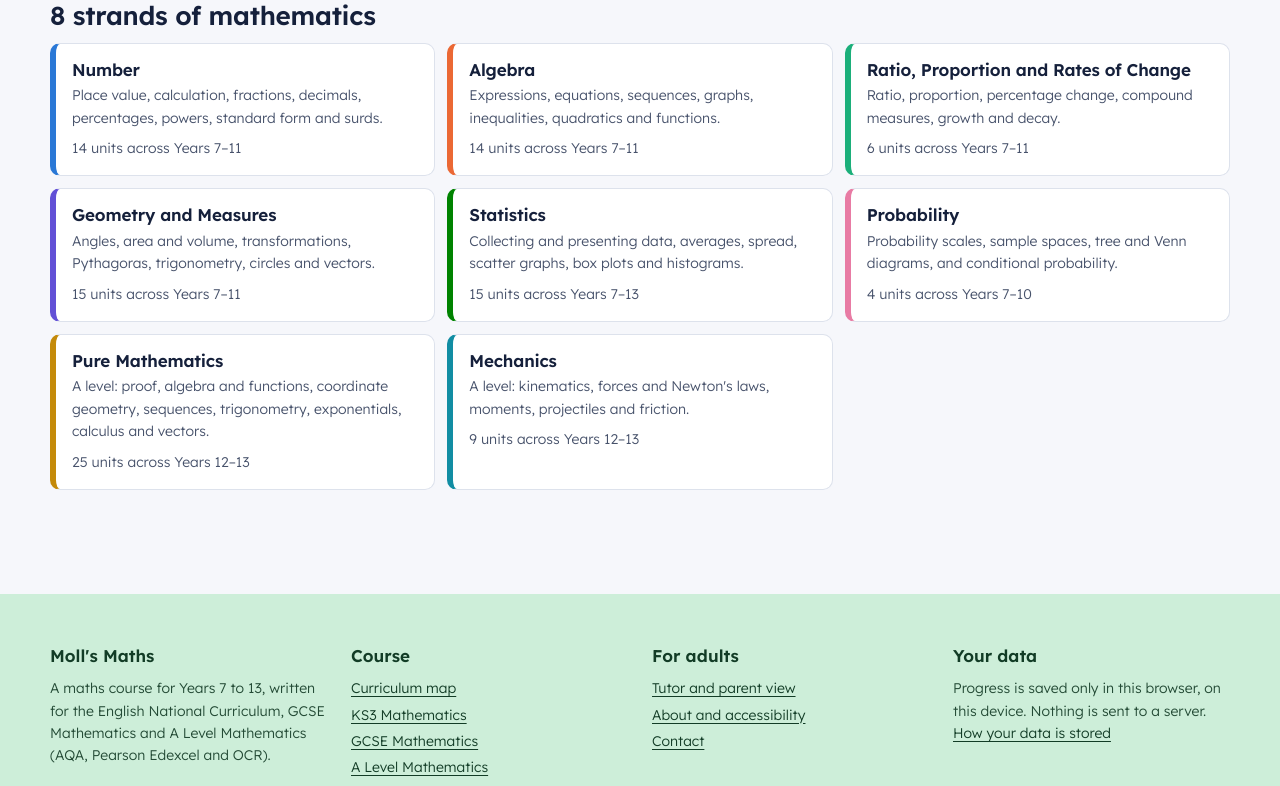
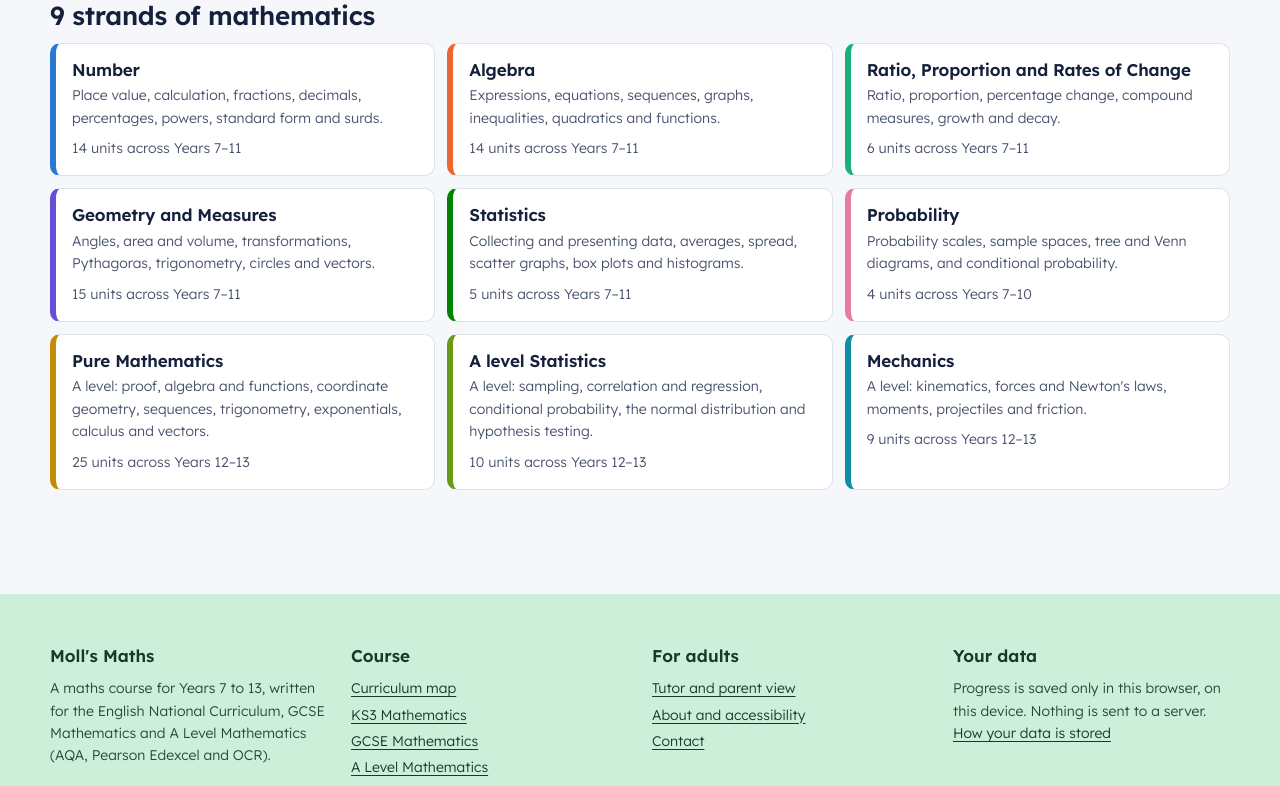
Before and after one commit to molly-hoy/molls-maths, a React (Vite) app: page / in a window 1280 px wide. Shown: the part 2013-2799 px from the top of the page. Built offline with nearby package versions, Linux system fonts and the light colour scheme.

Commit message:
A level stats change

```diff
--- a/src/components/Header.jsx
+++ b/src/components/Header.jsx
@@ -170,9 +170,10 @@ function TopicsDropdown({ item, pathname }) {
       {open && (
         <div id="menu-topics" className={`${styles.menu} ${styles.mega}`} onKeyDown={onMenuKey}>
           {/* Left: the topics. Pointing at one (or tabbing to it) shows its units.
-              The A level-only topics (Pure, Mechanics) come last, under their own heading. */}
+              GCSE topics and A level topics (Pure, Statistics, Mechanics) sit under
+              their own headings. */}
           <div className={styles.megaTopics}>
-            {[["Topics", STRANDS.filter((s) => !s.aLevel)], ["A level", STRANDS.filter((s) => s.aLevel)]].map(([heading, list]) => (
+            {[["GCSE", STRANDS.filter((s) => !s.aLevel)], ["A level", STRANDS.filter((s) => s.aLevel)]].map(([heading, list]) => (
               <div key={heading}>
                 <p className={styles.menuHeading}>{heading}</p>
                 <ul className={styles.menuList}>
--- a/src/data/curriculumALevel.js
+++ b/src/data/curriculumALevel.js
@@ -4,7 +4,7 @@
    Follows the DfE A Level Mathematics subject content, which AQA, Pearson
    Edexcel and OCR all teach. There are three strands:
      • pure        Pure mathematics (most of the course)
-     • statistics  Statistics (the same strand as GCSE statistics, carried on)
+     • alevel-statistics  Statistics (its own strand, separate from GCSE statistics)
      • mechanics   Mechanics
    Year 12 covers the AS content; Year 13 completes the full A level.
 
@@ -97,43 +97,43 @@ export const YEAR_12 = [
     ["Exponential functions", "The function eˣ", "Exponential modelling", "Logarithms", "Laws of logarithms", "Solving equations using logarithms", "Natural logarithms", "Logarithms and non-linear data"]),
 
   /* ---------------- Statistics ---------------- */
-  unit("y12-u13", 12, "statistics", "Data collection",
+  unit("y12-u13", 12, "alevel-statistics", "Data collection",
     "Populations and samples, sampling methods and their strengths, types of data, and getting to know your exam board's large data set.",
     ["I can describe and compare sampling methods", "I can classify data and explain why it matters", "I can explore and describe the large data set"],
     ["y9-u12"],
     ["Populations and samples", "Sampling methods", "Non-random sampling", "Types of data", "The large data set"]),
 
-  unit("y12-u14", 12, "statistics", "Measures of location and spread",
+  unit("y12-u14", 12, "alevel-statistics", "Measures of location and spread",
     "Averages and measures of spread, including variance and standard deviation, for raw and grouped data, and coding.",
     ["I can calculate the mean, median and mode, including from grouped data", "I can find quartiles, percentiles and interquartile range", "I can calculate variance and standard deviation", "I can use coding to simplify calculations"],
     ["y10-u11"],
     ["Measures of central tendency", "Other measures of location", "Measures of spread", "Variance and standard deviation", "Coding"]),
 
-  unit("y12-u15", 12, "statistics", "Representations of data",
+  unit("y12-u15", 12, "alevel-statistics", "Representations of data",
     "Spotting outliers and cleaning data, and drawing and interpreting box plots, cumulative frequency diagrams and histograms.",
     ["I can identify outliers and clean data", "I can draw and interpret box plots, cumulative frequency graphs and histograms", "I can compare distributions"],
     ["y10-u11", "y12-u14"],
     ["Outliers", "Box plots", "Cumulative frequency", "Histograms", "Comparing data"]),
 
-  unit("y12-u16", 12, "statistics", "Correlation",
+  unit("y12-u16", 12, "alevel-statistics", "Correlation",
     "Describing correlation in bivariate data and using regression lines to make and judge predictions.",
     ["I can describe correlation and explain that it does not show cause", "I can interpret a regression line in context", "I can tell interpolation from extrapolation"],
     ["y8-u11"],
     ["Correlation", "Linear regression"]),
 
-  unit("y12-u17", 12, "statistics", "Probability",
+  unit("y12-u17", 12, "alevel-statistics", "Probability",
     "Calculating probabilities with Venn diagrams and tree diagrams, and deciding whether events are mutually exclusive or independent.",
     ["I can use Venn and tree diagrams to find probabilities", "I can tell whether events are mutually exclusive", "I can test whether events are independent"],
     ["y10-u12"],
     ["Calculating probabilities", "Venn diagrams", "Mutually exclusive and independent events", "Tree diagrams"]),
 
-  unit("y12-u18", 12, "statistics", "Statistical distributions",
+  unit("y12-u18", 12, "alevel-statistics", "Statistical distributions",
     "Discrete probability distributions and the binomial distribution, including cumulative probabilities.",
     ["I can use a discrete probability distribution", "I can decide when the binomial distribution is a suitable model", "I can calculate binomial probabilities, including cumulative ones"],
     ["y12-u7", "y12-u17"],
     ["Probability distributions", "The binomial distribution", "Cumulative probabilities"]),
 
-  unit("y12-u19", 12, "statistics", "Hypothesis testing",
+  unit("y12-u19", 12, "alevel-statistics", "Hypothesis testing",
     "Using the binomial distribution to test a claim: hypotheses, significance levels, critical regions and conclusions in context.",
     ["I can write null and alternative hypotheses", "I can find critical values and critical regions", "I can carry out one-tailed and two-tailed tests and conclude in context"],
     ["y12-u18"],
@@ -241,19 +241,19 @@ export const YEAR_13 = [
     ["3D coordinates", "Vectors in 3D", "Solving geometric problems", "Application to mechanics"]),
 
   /* ---------------- Statistics ---------------- */
-  unit("y13-u13", 13, "statistics", "Regression, correlation and hypothesis testing",
+  unit("y13-u13", 13, "alevel-statistics", "Regression, correlation and hypothesis testing",
     "Exponential models using logarithms, the product moment correlation coefficient, and testing whether correlation is significant.",
     ["I can fit exponential models using logarithms", "I can interpret the product moment correlation coefficient", "I can test for zero correlation"],
     ["y12-u12", "y12-u16", "y12-u19"],
     ["Exponential models", "Measuring correlation", "Hypothesis testing for zero correlation"]),
 
-  unit("y13-u14", 13, "statistics", "Conditional probability",
+  unit("y13-u14", 13, "alevel-statistics", "Conditional probability",
     "Set notation, conditional probability from Venn diagrams, tree diagrams and two-way tables, and the probability formulae.",
     ["I can use set notation for events", "I can find conditional probabilities", "I can use P(A ∪ B) and P(A ∩ B) formulae", "I can test for independence"],
     ["y12-u17"],
     ["Set notation", "Conditional probability", "Conditional probabilities in Venn diagrams", "Probability formulae", "Tree diagrams"]),
 
-  unit("y13-u15", 13, "statistics", "The normal distribution",
+  unit("y13-u15", 13, "alevel-statistics", "The normal distribution",
     "The normal distribution, finding probabilities and unknown values, approximating the binomial, and hypothesis tests for a mean.",
     ["I can find normal probabilities and use the inverse normal", "I can use the standard normal distribution to find μ and σ", "I can approximate a binomial with a normal distribution", "I can test a hypothesis about a population mean"],
     ["y12-u18", "y12-u19"],
--- a/src/data/strands.js
+++ b/src/data/strands.js
@@ -1,9 +1,11 @@
 /* ==========================================================================
    The strands (topics) of the curriculum
    --------------------------------------------------------------------------
-   The first six run through Years 7 to 11 (and statistics carries on into
-   A level). The last two, pure and mechanics, are A level only; their
-   `aLevel: true` lets menus show them under an "A level" heading.
+   The first six run through Years 7 to 11 (GCSE). The last three are A level
+   only: pure, A level statistics and mechanics. Their `aLevel: true` lets
+   menus show them under an "A level" heading, separate from GCSE. The GCSE
+   statistics strand and the A level statistics strand are different strands,
+   so each has its own page and its own units.
    --------------------------------------------------------------------------
    Colours were checked with a palette validator so they stay distinguishable
    for colour-blind students. Two of them are pale against white, so a
@@ -20,6 +22,7 @@ export const STRANDS = [
   { id: "statistics", name: "Statistics", colour: "#008300", ink: "#006400", tint: "#e3f3e3", icon: "statistics" },
   { id: "probability", name: "Probability", colour: "#e87ba4", ink: "#a8325f", tint: "#fcebf2", icon: "probability" },
   { id: "pure", name: "Pure Mathematics", short: "Pure", colour: "#c48a0a", ink: "#875d00", tint: "#fbf2dc", icon: "pure", aLevel: true },
+  { id: "alevel-statistics", name: "A level Statistics", short: "Statistics", colour: "#6a9a1a", ink: "#3d6400", tint: "#eef6dc", icon: "statistics", aLevel: true },
   { id: "mechanics", name: "Mechanics", colour: "#118da3", ink: "#0b6476", tint: "#e1f3f6", icon: "mechanics", aLevel: true },
 ];
 
--- a/src/pages/ALevelPage.jsx
+++ b/src/pages/ALevelPage.jsx
@@ -25,7 +25,7 @@ const A_LEVEL_UNITS = A_LEVEL_YEARS.flatMap((y) => y.units);
 // The three strands of A level, with what each one covers
 const PARTS = [
   { id: "pure", about: "About two-thirds of the course: proof, algebra and functions, coordinate geometry, sequences and series, the binomial expansion, trigonometry, exponentials and logarithms, differentiation, integration, numerical methods and vectors." },
-  { id: "statistics", about: "Sampling, presenting and interpreting data, probability, the binomial and normal distributions, and hypothesis testing, using your exam board's large data set." },
+  { id: "alevel-statistics", about: "Sampling, presenting and interpreting data, probability, the binomial and normal distributions, and hypothesis testing, using your exam board's large data set." },
   { id: "mechanics", about: "Quantities and units, kinematics, forces and Newton's laws, moments, friction and projectiles." },
 ];
 
--- a/src/pages/HomePage.jsx
+++ b/src/pages/HomePage.jsx
@@ -31,6 +31,7 @@ const STRAND_BLURBS = {
   statistics: "Collecting and presenting data, averages, spread, scatter graphs, box plots and histograms.",
   probability: "Probability scales, sample spaces, tree and Venn diagrams, and conditional probability.",
   pure: "A level: proof, algebra and functions, coordinate geometry, sequences, trigonometry, exponentials, calculus and vectors.",
+  "alevel-statistics": "A level: sampling, correlation and regression, conditional probability, the normal distribution and hypothesis testing.",
   mechanics: "A level: kinematics, forces and Newton's laws, moments, projectiles and friction.",
 };
 
--- a/src/pages/TopicPage.jsx
+++ b/src/pages/TopicPage.jsx
@@ -24,7 +24,8 @@ const ABOUT = {
   algebra: "Using letters for numbers: expressions, equations, sequences, graphs and functions, building up to quadratics and simultaneous equations.",
   ratio: "Comparing amounts and how one quantity changes with another: ratio, proportion, percentages in context, compound measures and rates of change.",
   geometry: "Shapes, angles, measuring, transformations, constructions, Pythagoras and trigonometry, circles and vectors.",
-  statistics: "Collecting, showing and making sense of data: charts, averages, spread and comparing distributions, continuing at A level with distributions and hypothesis testing.",
+  statistics: "Collecting, showing and making sense of data: charts, averages, spread and comparing distributions.",
+  "alevel-statistics": "A level statistics: sampling, correlation and regression, conditional probability, the binomial and normal distributions, and hypothesis testing.",
   probability: "How likely things are: from the probability scale to tree diagrams, Venn diagrams and conditional probability.",
   pure: "The core of A Level Mathematics: proof, algebra and functions, coordinate geometry, sequences and series, trigonometry, exponentials and logarithms, calculus and vectors.",
   mechanics: "A level mechanics: modelling how things move and why, from constant acceleration and Newton's laws to moments, friction and projectiles.",
```
